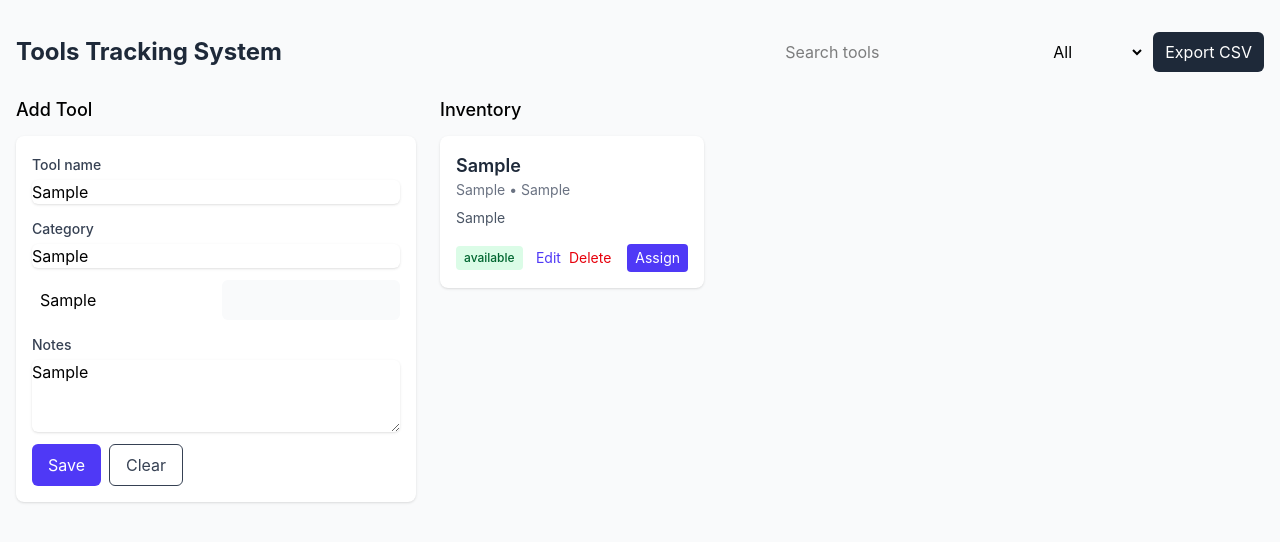
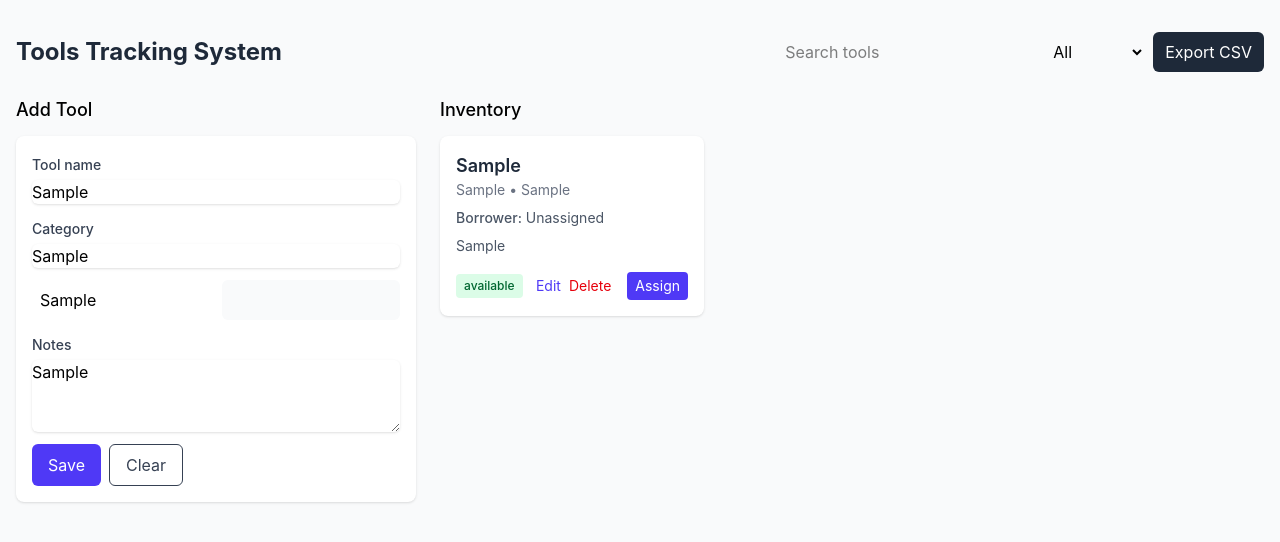
Before and after one commit to Risen7/tools-tracker, a React (Vite) app: page / in a window 1280 px wide. Both pictures are taken after typing "Sample", "Sample", "Sample", "Sample" into the empty fields and a click on the button "Save". Shown: the top 542 px of the page. Built offline with nearby package versions, Linux system fonts and the light colour scheme.

Commit message:
tools track version 1.1

```diff
--- a/src/components/ToolCard.tsx
+++ b/src/components/ToolCard.tsx
@@ -20,6 +20,9 @@ const ToolCard: React.FC<Props> = ({ tool, onEdit, onDelete, onAssign, onReturn
       <div>
         <h3 className="text-lg font-semibold text-gray-800">{tool.name}</h3>
         <p className="text-sm text-gray-500">{tool.category}{tool.serial && ` • ${tool.serial}`}</p>
+        <p className="mt-2 text-sm text-gray-600">
+          <span className="font-medium">Borrower:</span> {tool.assignedTo || "Unassigned"}
+        </p>
         {tool.notes && <p className="mt-2 text-sm text-gray-600">{tool.notes}</p>}
       </div>
 
```
